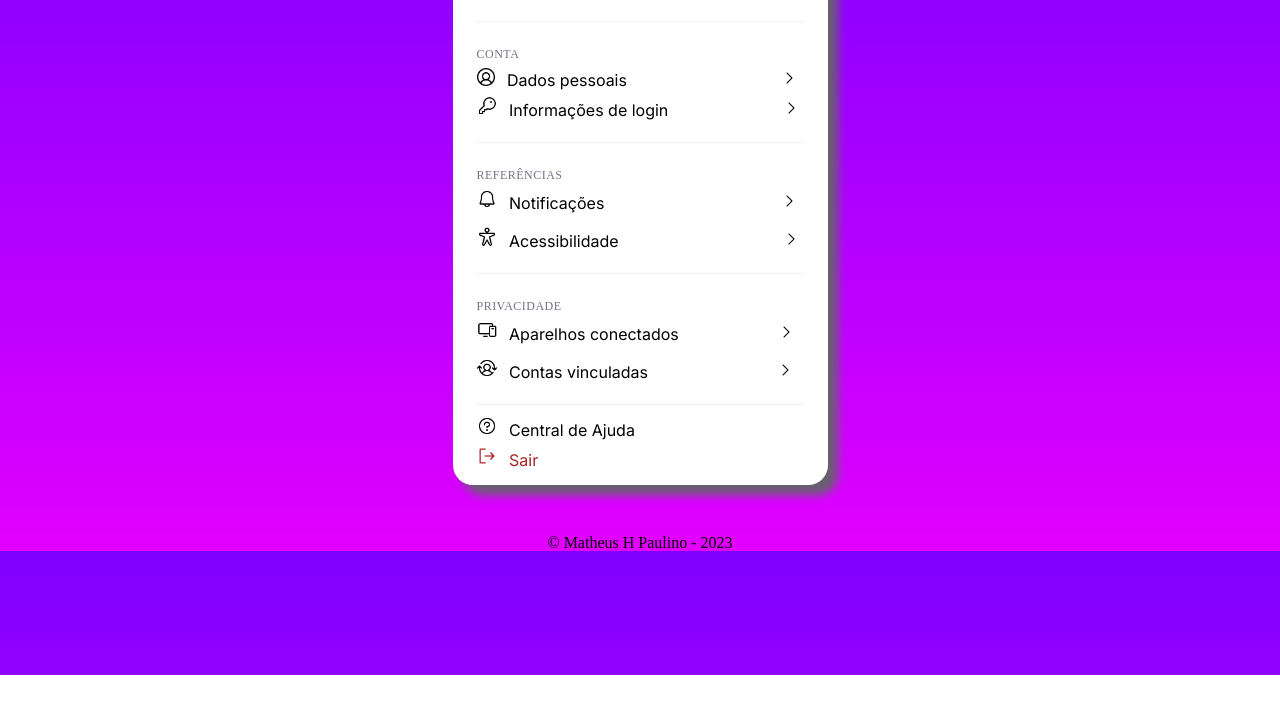
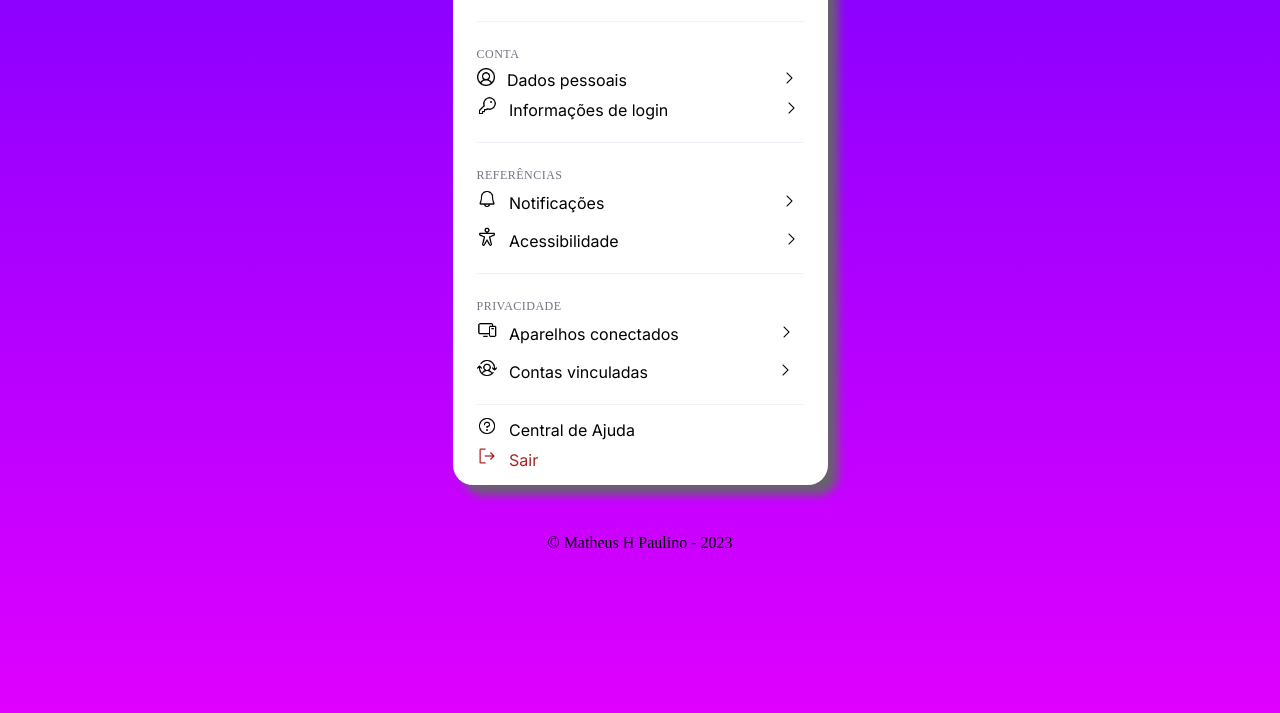
Before and after one commit to MatheusPaulino-Soft/Profile-Settings, a plain HTML site: page index.html in a window 1280 px wide. Shown: the part 125-838 px from the top of the page. Before the commit the page ends 800 px from the top, so only its background shows below. Drawn offline with Linux system fonts and the light colour scheme.

Commit message:
Atualizacaodo estilo - CSS

```diff
--- a/style.css
+++ b/style.css
@@ -1,6 +1,7 @@
 body{
     background: linear-gradient(to bottom, #7F00FF, #E100FF);
     width: auto;
+    height: 100vh;
 }
 .container {
     display: flex;
@@ -229,7 +230,7 @@ body{
 footer {
     margin-top: 50px;
     text-align: center;
-    background-color: #E100FF;
+    background-color: transparent;
     padding: 40px 0;
     position: relative;
     z-index: 0;
```
